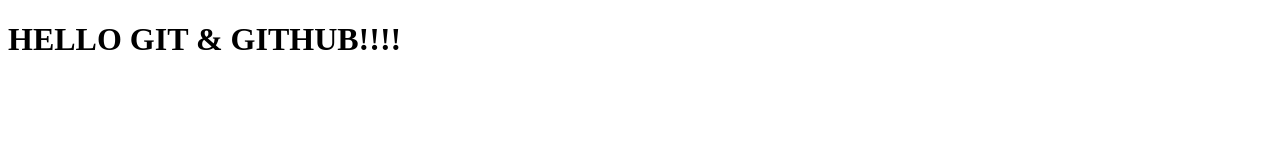
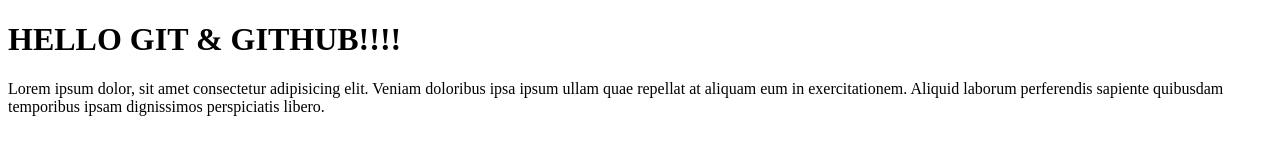
Before and after one commit to pranitrathod/Genetor-for-everyone, a plain HTML site: page index.html in a window 1280 px wide. Drawn offline with Linux system fonts and the light colour scheme.

Commit message:
Added some Lorem Text in Para

```diff
--- a/index.html
+++ b/index.html
@@ -8,5 +8,9 @@
 </head>
 <body>
     <h1>HELLO GIT & GITHUB!!!!</h1>
+    <p>Lorem ipsum dolor, sit amet consectetur adipisicing elit.
+        Veniam doloribus ipsa ipsum ullam quae repellat at aliquam eum in exercitationem.
+        Aliquid laborum perferendis sapiente quibusdam temporibus
+        ipsam dignissimos perspiciatis libero.</p>
 </body>
 </html>
```
